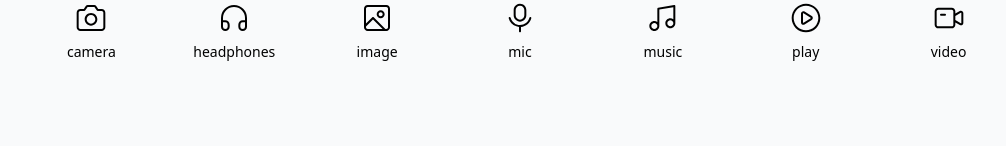
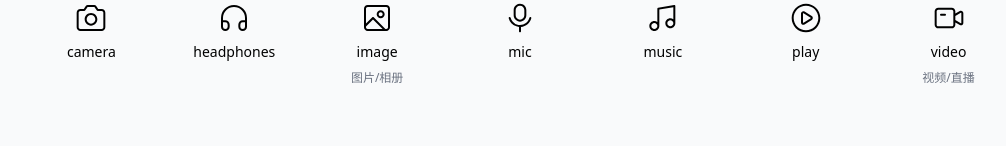
Before and after one commit to qsthhm/icon-gallery, a Next.js app: page / in a window 1280 px wide. Shown: the part 1858-2004 px from the top of the page, without its empty margins (248-1254 px from the left). Built offline with nearby package versions, Linux system fonts and the light colour scheme.

Commit message:
优化体验

```diff
--- a/src/app/page.js
+++ b/src/app/page.js
@@ -129,7 +129,7 @@ const IconModal = ({ icon, metadata, onClose, onCopy, onDownload }) => {
               </div>
               <CopyButton onClick={copyCode} />
             </div>
-            <div className="bg-gray-50 rounded-lg p-4 font-mono text-sm h-[200px] overflow-auto">
+            <div className="bg-gray-50 rounded-lg p-4 h-[200px] overflow-y-auto">
               {isLoading ? (
                 <div className="animate-pulse space-y-2">
                   <div className="h-4 bg-gray-200 rounded w-3/4"></div>
@@ -137,7 +137,7 @@ const IconModal = ({ icon, metadata, onClose, onCopy, onDownload }) => {
                   <div className="h-4 bg-gray-200 rounded w-2/3"></div>
                 </div>
               ) : (
-                <code className="whitespace-pre">
+                <code className="font-mono text-sm whitespace-pre-wrap break-all" style={{ width: '600px', display: 'inline-block' }}>
                   {activeTab === 'svg' ? svgCode : `<${iconName} :size="32" />`}
                 </code>
               )}
@@ -267,7 +267,6 @@ function IconGallery() {
   // 切换分类时更新 URL
   const handleCategoryChange = (category) => {
     setCurrentCategory(category)
-    setSearchTerm('') // 切换分类时清空搜索
     if (category === 'all') {
       router.push('/')
     } else {
--- a/src/data/metadata/media.json
+++ b/src/data/metadata/media.json
@@ -1,12 +1,12 @@
 {
     "categoryName": "媒体类",
     "icons": {
-      "test": {
-        "name": "测试",
-        "description": "测试图标"
+      "image": {
+        "name": "图片/相册",
+        "description": "图片/相册"
       },
-      "twitter": {
-        "name": "推特",
+      "video": {
+        "name": "视频/直播",
         "description": "推特图标"
       }
     }
```
